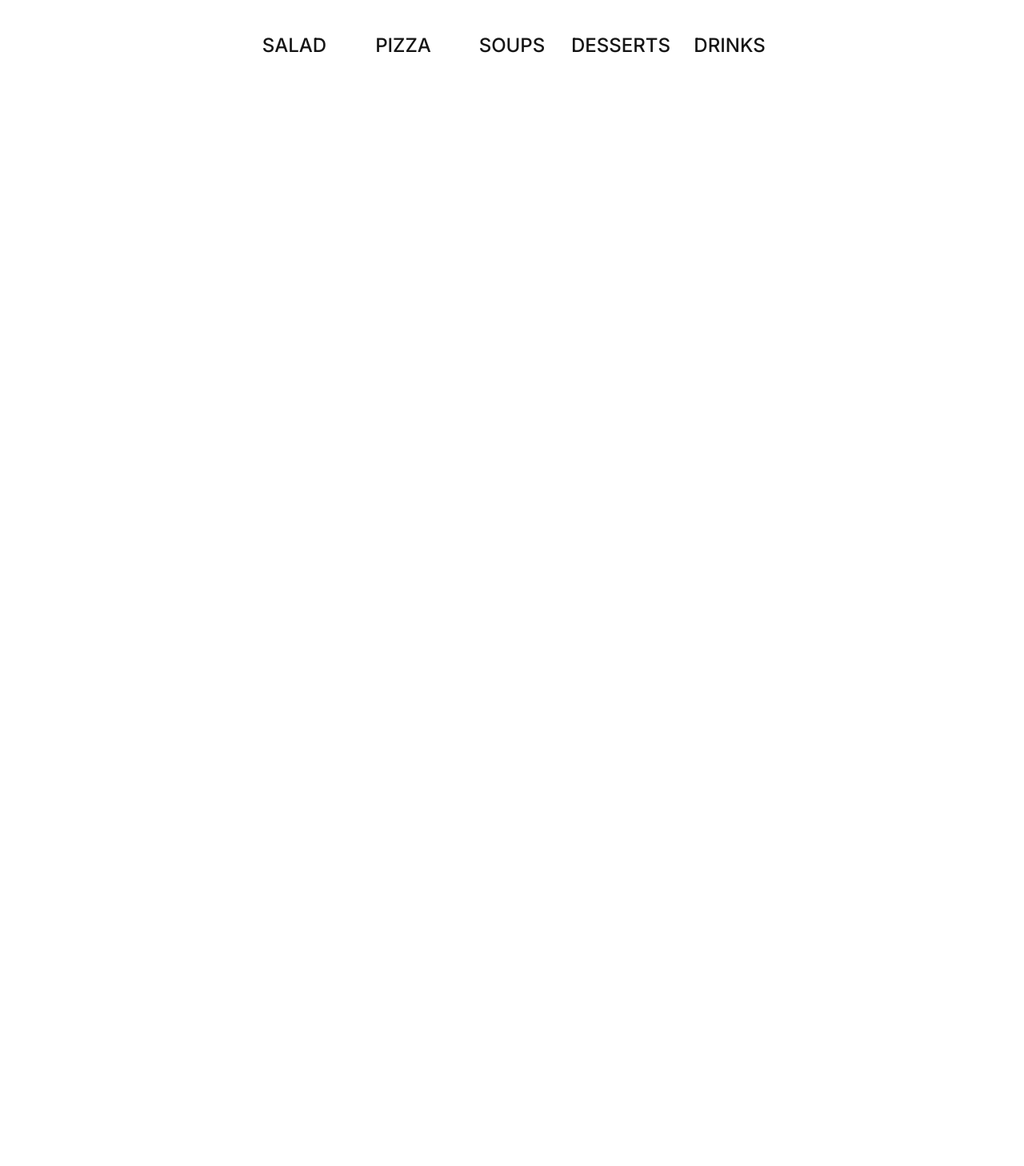
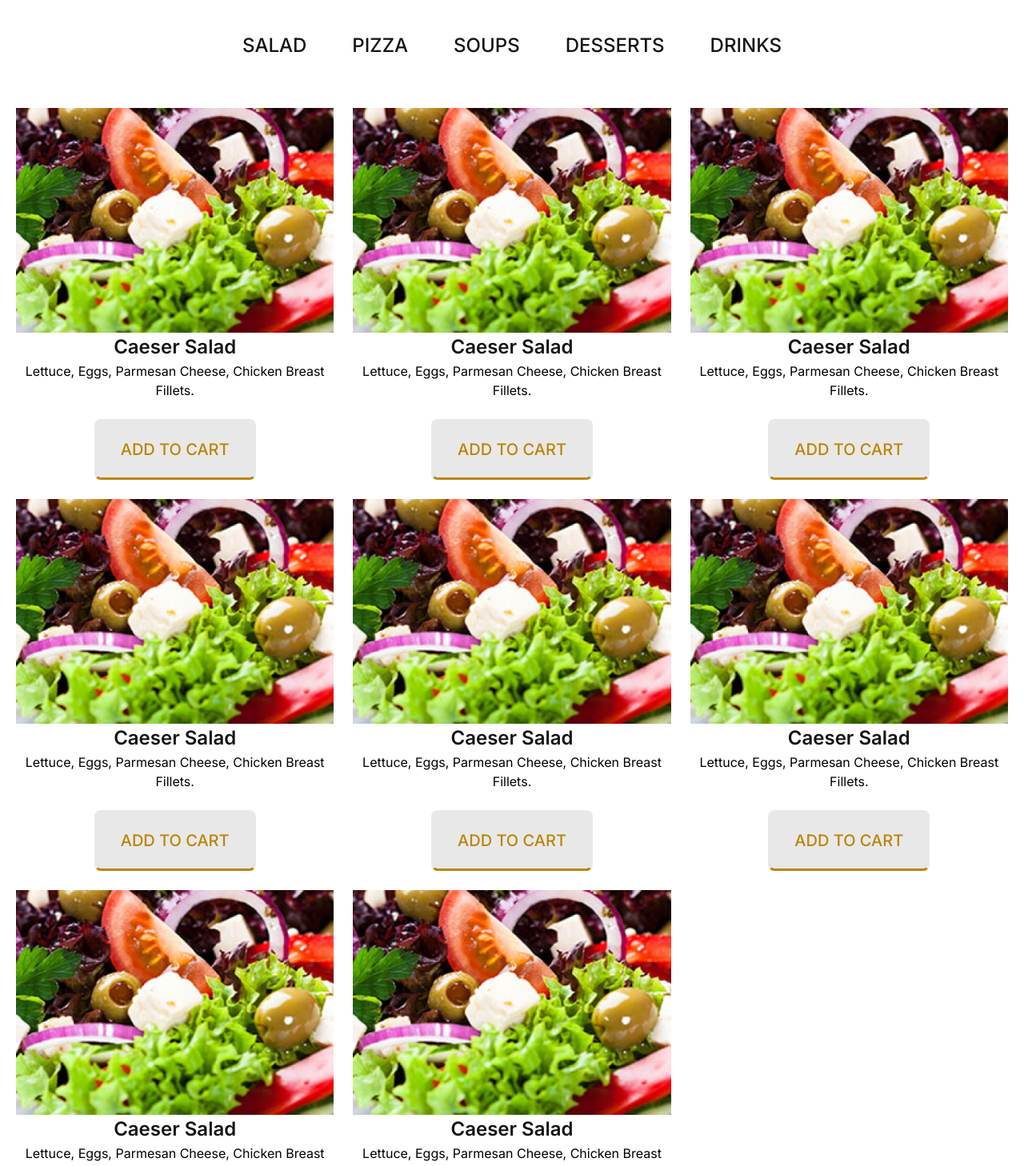
Before and after one commit to Emoncr/Bistro-Boss, a Next.js app: page /our_shop in a window 1280 px wide. Shown: the part 1000-2458 px from the top of the page at 80% size. Before the commit the page ends 1380 px from the top, so only its background shows below. Built offline with nearby package versions, Linux system fonts and the light colour scheme.

Commit message:
our shop page complate

```diff
--- a/src/Components/Card-ChefRecommend.jsx
+++ b/src/Components/Card-ChefRecommend.jsx
@@ -2,7 +2,7 @@ import React from 'react'
 
 const ChefRecommendCard = () => {
     return (
-        <div className='max-w-[424px] mx-auto'>
+        <div className='max-w-[424px] mx-auto min-[520px]:mr-auto min-[520px]:ml-0'>
             <div className="image_container">
                 <img className='lg:min-h-[300px] max-h-[300px] w-full h-full object-cover ' src="/dynamic images/chef recomand Image.png" alt="Card Image" />
             </div>
--- a/src/Components/ChefRecommends.jsx
+++ b/src/Components/ChefRecommends.jsx
@@ -11,7 +11,7 @@ const ChefRecommends = () => {
           <h2 className='heading'>CHEF RECOMMENDS</h2>
           <div className='divider_2 '></div>
         </div>
-        <div className="card_container grid grid-cols-1 sm:grid-cols-2 lg:grid-cols-3 gap-6 mt-12">
+        <div className="card_container grid grid-cols-1 min-[520px]:grid-cols-2  min-[920px]:grid-cols-3  gap-6 mt-12">
           <ChefRecommendCard />
           <ChefRecommendCard />
           <ChefRecommendCard />
--- a/src/app/our_shop/page.jsx
+++ b/src/app/our_shop/page.jsx
@@ -1,3 +1,4 @@
+import ChefRecommendCard from '@/Components/Card-ChefRecommend'
 import React from 'react'
 
 const OurShop = () => {
@@ -13,13 +14,22 @@ const OurShop = () => {
             </section>
             <section className=' py-12 sm:py-20 lg:py-130 '>
                 <div className="container">
-                    <div className="max-w-[680px] mx-auto grid grid-cols-2 sm:grid-cols-3 md:grid-cols-5 justify-between  items-baseline ">
+                    <div className=" mx-auto flex items-center justify-center flex-wrap gap-3 sm:gap-8 md:gap-[57px] ">
                         <button className='text-brandDark text-sm sm:text-base lg:text-[24px] font-inter font-medium uppercase '>salad</button>
                         <button className='text-brandDark text-sm sm:text-base lg:text-[24px] font-inter font-medium uppercase '>pizza</button>
                         <button className='text-brandDark text-sm sm:text-base lg:text-[24px] font-inter font-medium uppercase '>soups</button>
                         <button className='text-brandDark text-sm sm:text-base lg:text-[24px] font-inter font-medium uppercase '>desserts</button>
                         <button className='text-brandDark text-sm sm:text-base lg:text-[24px] font-inter font-medium uppercase '>drinks</button>
-
+                    </div>
+                    <div className="grid grid-cols-1 min-[520px]:grid-cols-2  min-[920px]:grid-cols-3 gap-6 mt-6 sm:mt-10 lg:mt-15">
+                        <ChefRecommendCard />
+                        <ChefRecommendCard />
+                        <ChefRecommendCard />
+                        <ChefRecommendCard />
+                        <ChefRecommendCard />
+                        <ChefRecommendCard />
+                        <ChefRecommendCard />
+                        <ChefRecommendCard />
                     </div>
                 </div>
             </section>
```
